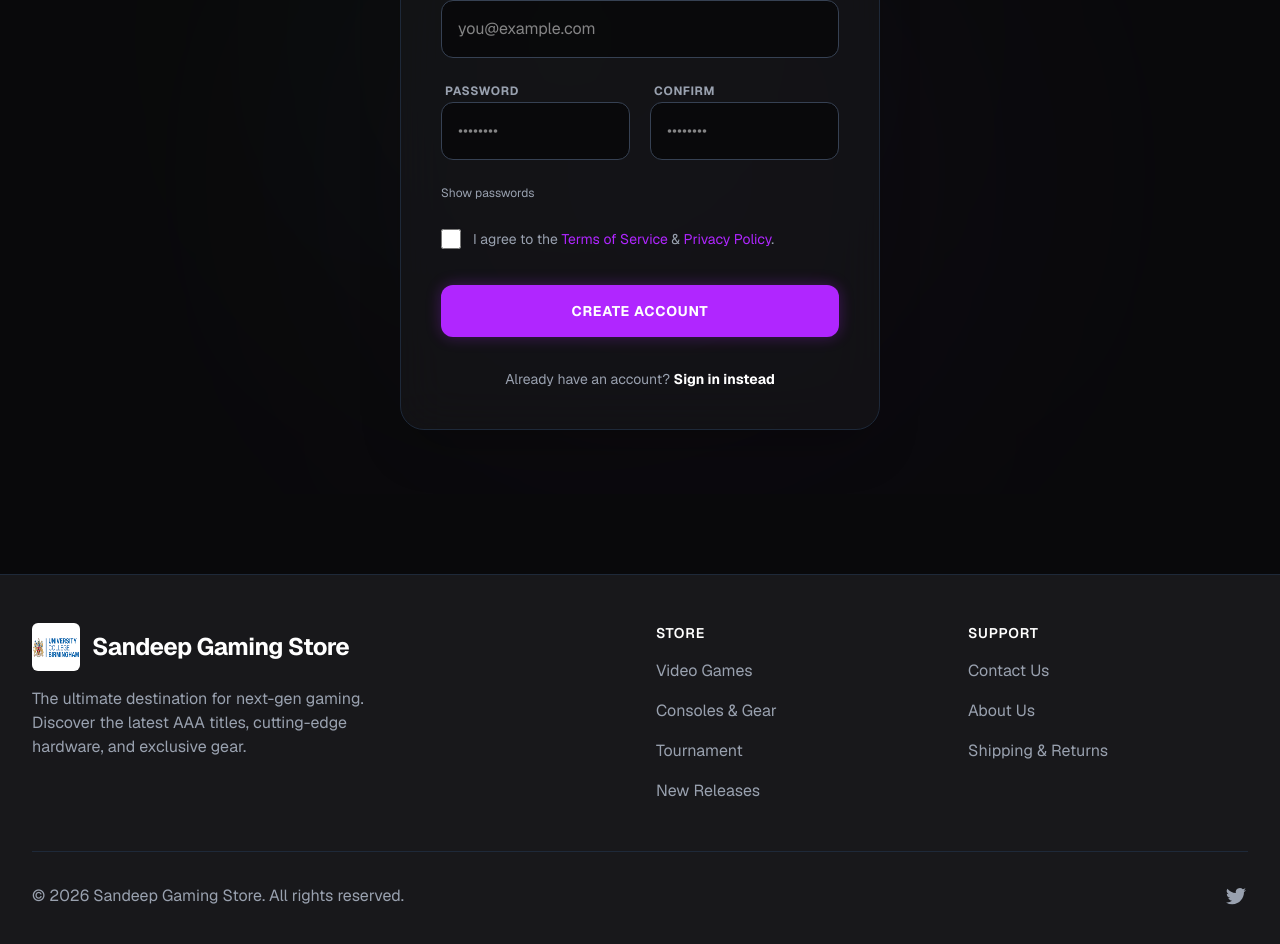
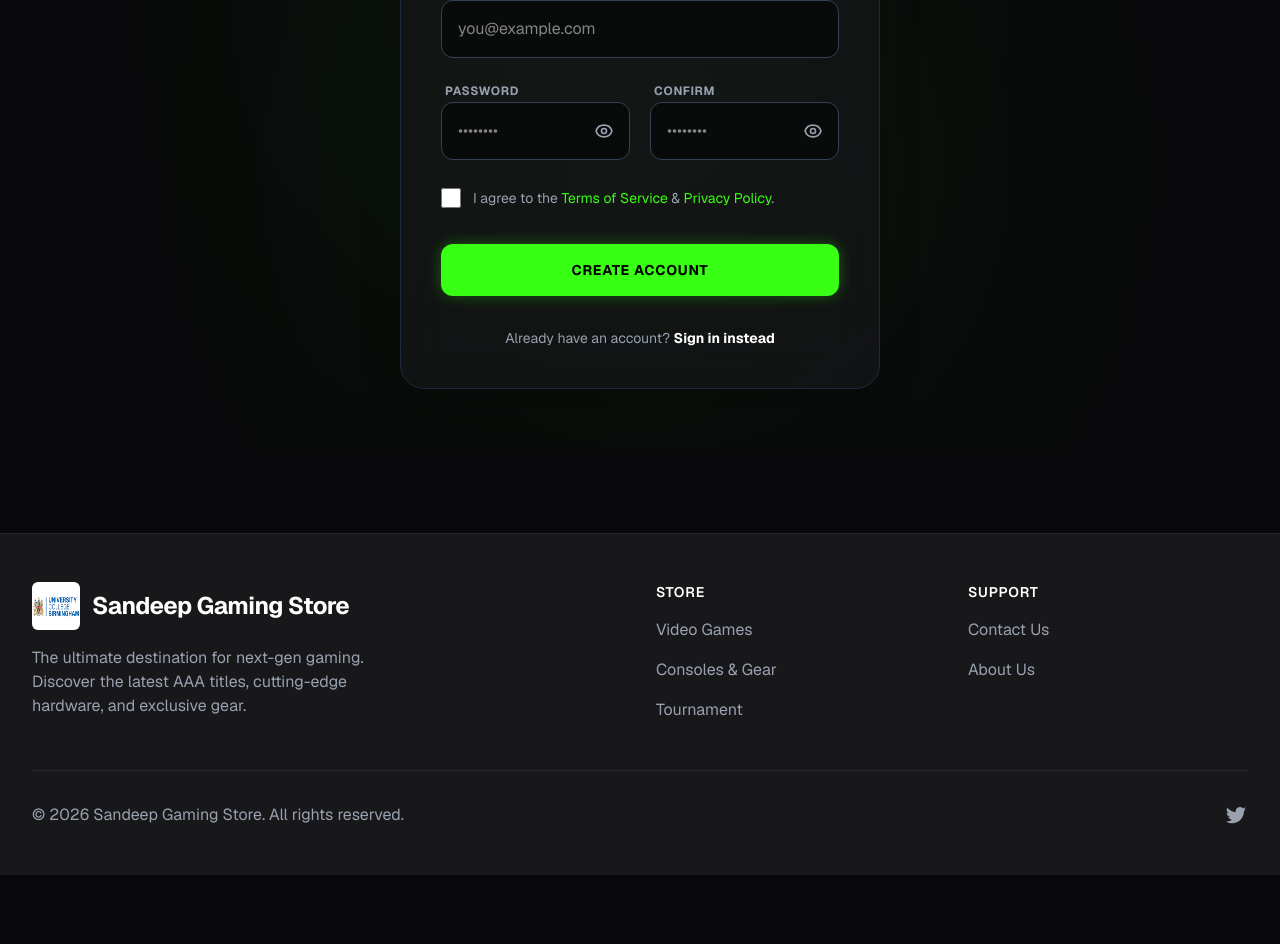
Before and after one commit to kusl007/Gaming_hub, a Next.js app: page /register in a window 1280 px wide. Shown: the part 400-1344 px from the top of the page. After the commit the page ends 1275 px from the top, so only its background shows below. Built offline with nearby package versions, Linux system fonts and the light colour scheme; no server answers.

Commit message:
feat: update Footer and Navbar components for improved styling, enhance Contact Us and Register pages with new content and form functionality, and add tournament registration section to Tournament page

```diff
--- a/app/components/Footer.tsx
+++ b/app/components/Footer.tsx
@@ -33,11 +33,7 @@ export default function Footer() {
                   Tournament
                 </Link>
               </li>
-              <li>
-                <Link href="/new-releases" className="text-base text-gray-400 hover:text-neon-purple transition-colors">
-                  New Releases
-                </Link>
-              </li>
+
             </ul>
           </div>
           <div>
@@ -53,11 +49,7 @@ export default function Footer() {
                   About Us
                 </Link>
               </li>
-              <li>
-                <Link href="/shipping" className="text-base text-gray-400 hover:text-neon-purple transition-colors">
-                  Shipping & Returns
-                </Link>
-              </li>
+
             </ul>
           </div>
         </div>
--- a/app/components/Navbar.tsx
+++ b/app/components/Navbar.tsx
@@ -138,8 +138,11 @@ export default function Navbar() {
               <button
                 type="button"
                 onClick={handleLogout}
-                className="text-xs uppercase border border-gray-700 rounded-lg px-3 py-1.5 text-gray-300 hover:text-white hover:border-neon-green/50"
+                className="inline-flex items-center gap-2 text-xs uppercase border border-neon-green/40 bg-neon-green/10 rounded-lg px-3 py-1.5 text-neon-green hover:bg-neon-green hover:text-black transition-colors font-semibold"
               >
+                <svg className="h-4 w-4" fill="none" viewBox="0 0 24 24" stroke="currentColor">
+                  <path strokeLinecap="round" strokeLinejoin="round" strokeWidth={2} d="M17 16l4-4m0 0l-4-4m4 4H7m6 4v1a2 2 0 01-2 2H6a2 2 0 01-2-2V7a2 2 0 012-2h5a2 2 0 012 2v1" />
+                </svg>
                 Logout
               </button>
             ) : (
@@ -201,7 +204,7 @@ export default function Navbar() {
               <button
                 type="button"
                 onClick={handleLogout}
-                className="w-full rounded-lg border border-gray-700 px-3 py-2 text-left text-sm font-medium uppercase text-gray-300 hover:text-white hover:bg-white/5"
+                className="w-full rounded-lg border border-neon-green/40 bg-neon-green/10 px-3 py-2 text-left text-sm font-medium uppercase text-neon-green hover:bg-neon-green hover:text-black transition-colors"
               >
                 Logout ({user.username})
               </button>
--- a/app/register/page.tsx
+++ b/app/register/page.tsx
@@ -55,7 +55,7 @@ export default function RegisterPage() {
     <div className="min-h-[calc(100vh-64px)] flex flex-col justify-center items-center relative overflow-hidden bg-background py-16">
       {/* Background visual effects */}
       <div className="absolute inset-0 z-0">
-        <div className="absolute top-1/4 right-1/4 w-[600px] h-[600px] bg-neon-purple/10 rounded-full blur-[150px] opacity-40"></div>
+        <div className="absolute top-1/4 right-1/4 w-[600px] h-[600px] bg-neon-green/10 rounded-full blur-[150px] opacity-40"></div>
         <div className="absolute bottom-1/4 left-1/4 w-[500px] h-[500px] bg-neon-green/10 rounded-full blur-[150px] opacity-40"></div>
       </div>
 
@@ -64,7 +64,7 @@ export default function RegisterPage() {
 
           <div className="text-center mb-10">
             <h1 className="text-3xl font-black tracking-tighter text-white mb-2 uppercase">
-              Join <span className="text-neon-purple">Sandeep Store</span>
+              Join <span className="text-neon-green">Sandeep Store</span>
             </h1>
             <p className="text-gray-400 text-sm">
               Create an account to track orders and save your wishlist.
@@ -85,7 +85,7 @@ export default function RegisterPage() {
                 value={username}
                 onChange={(e) => setUsername(e.target.value)}
                 required
-                className="w-full bg-black/50 border border-gray-700 text-white rounded-xl focus:ring-2 focus:ring-neon-purple focus:border-transparent block p-4 transition-all outline-none"
+                className="w-full bg-black/50 border border-gray-700 text-white rounded-xl focus:ring-2 focus:ring-neon-green focus:border-transparent block p-4 transition-all outline-none"
                 placeholder="GamerTag99"
               />
             </div>
@@ -97,7 +97,7 @@ export default function RegisterPage() {
                 value={email}
                 onChange={(e) => setEmail(e.target.value)}
                 required
-                className="w-full bg-black/50 border border-gray-700 text-white rounded-xl focus:ring-2 focus:ring-neon-purple focus:border-transparent block p-4 transition-all outline-none"
+                className="w-full bg-black/50 border border-gray-700 text-white rounded-xl focus:ring-2 focus:ring-neon-green focus:border-transparent block p-4 transition-all outline-none"
                 placeholder="you@example.com"
               />
             </div>
@@ -105,42 +105,80 @@ export default function RegisterPage() {
             <div className="grid grid-cols-1 md:grid-cols-2 gap-5">
               <div className="space-y-2">
                 <label className="text-xs font-bold text-gray-400 uppercase tracking-wider pl-1">Password</label>
+                <div className="relative">
                   <input
                     type={showPassword ? "text" : "password"}
                     value={password}
                     onChange={(e) => setPassword(e.target.value)}
                     required
-                  className="w-full bg-black/50 border border-gray-700 text-white rounded-xl focus:ring-2 focus:ring-neon-purple focus:border-transparent block p-4 transition-all outline-none"
+                    className="w-full bg-black/50 border border-gray-700 text-white rounded-xl focus:ring-2 focus:ring-neon-green focus:border-transparent block p-4 pr-12 transition-all outline-none"
                     placeholder="••••••••"
                   />
+                  <button
+                    type="button"
+                    onClick={() => setShowPassword((prev) => !prev)}
+                    className="absolute inset-y-0 right-0 px-4 text-gray-400 hover:text-white transition-colors"
+                    aria-label={showPassword ? "Hide password" : "Show password"}
+                  >
+                    {showPassword ? (
+                      <svg className="h-5 w-5" fill="none" viewBox="0 0 24 24" stroke="currentColor">
+                        <path strokeLinecap="round" strokeLinejoin="round" strokeWidth={2} d="M13.875 18.825A10.05 10.05 0 0112 19c-5 0-9-4-10-7a18.07 18.07 0 012.859-4.227m3.111-2.184A9.956 9.956 0 0112 5c5 0 9 4 10 7a18.091 18.091 0 01-4.243 5.586M15 12a3 3 0 11-6 0 3 3 0 016 0zm6 9L3 3" />
+                      </svg>
+                    ) : (
+                      <svg className="h-5 w-5" fill="none" viewBox="0 0 24 24" stroke="currentColor">
+                        <path strokeLinecap="round" strokeLinejoin="round" strokeWidth={2} d="M15 12a3 3 0 11-6 0 3 3 0 016 0z" />
+                        <path strokeLinecap="round" strokeLinejoin="round" strokeWidth={2} d="M2.458 12C3.732 7.943 7.523 5 12 5c4.478 0 8.27 2.944 9.542 7-1.272 4.057-5.064 7-9.542 7-4.477 0-8.268-2.943-9.542-7z" />
+                      </svg>
+                    )}
+                  </button>
+                </div>
               </div>
 
               <div className="space-y-2">
                 <label className="text-xs font-bold text-gray-400 uppercase tracking-wider pl-1">Confirm</label>
+                <div className="relative">
                   <input
                     type={showPassword ? "text" : "password"}
                     value={confirmPassword}
                     onChange={(e) => setConfirmPassword(e.target.value)}
                     required
-                  className="w-full bg-black/50 border border-gray-700 text-white rounded-xl focus:ring-2 focus:ring-neon-purple focus:border-transparent block p-4 transition-all outline-none"
+                    className="w-full bg-black/50 border border-gray-700 text-white rounded-xl focus:ring-2 focus:ring-neon-green focus:border-transparent block p-4 pr-12 transition-all outline-none"
                     placeholder="••••••••"
                   />
+                  <button
+                    type="button"
+                    onClick={() => setShowPassword((prev) => !prev)}
+                    className="absolute inset-y-0 right-0 px-4 text-gray-400 hover:text-white transition-colors"
+                    aria-label={showPassword ? "Hide password" : "Show password"}
+                  >
+                    {showPassword ? (
+                      <svg className="h-5 w-5" fill="none" viewBox="0 0 24 24" stroke="currentColor">
+                        <path strokeLinecap="round" strokeLinejoin="round" strokeWidth={2} d="M13.875 18.825A10.05 10.05 0 0112 19c-5 0-9-4-10-7a18.07 18.07 0 012.859-4.227m3.111-2.184A9.956 9.956 0 0112 5c5 0 9 4 10 7a18.091 18.091 0 01-4.243 5.586M15 12a3 3 0 11-6 0 3 3 0 016 0zm6 9L3 3" />
+                      </svg>
+                    ) : (
+                      <svg className="h-5 w-5" fill="none" viewBox="0 0 24 24" stroke="currentColor">
+                        <path strokeLinecap="round" strokeLinejoin="round" strokeWidth={2} d="M15 12a3 3 0 11-6 0 3 3 0 016 0z" />
+                        <path strokeLinecap="round" strokeLinejoin="round" strokeWidth={2} d="M2.458 12C3.732 7.943 7.523 5 12 5c4.478 0 8.27 2.944 9.542 7-1.272 4.057-5.064 7-9.542 7-4.477 0-8.268-2.943-9.542-7z" />
+                      </svg>
+                    )}
+                  </button>
+                </div>
               </div>
             </div>
 
             <button
               type="button"
               onClick={() => setShowPassword((prev) => !prev)}
-              className="text-xs text-gray-400 hover:text-white"
+              className="text-xs text-gray-400 hover:text-white hidden"
             >
               {showPassword ? "Hide passwords" : "Show passwords"}
             </button>
 
             <div className="pt-2 pb-4">
               <label className="flex items-center gap-3 cursor-pointer group">
-                <input type="checkbox" required className="form-checkbox text-neon-purple bg-black border-gray-700 rounded focus:ring-neon-purple/50 w-5 h-5 cursor-pointer" />
+                <input type="checkbox" required className="form-checkbox text-neon-green bg-black border-gray-700 rounded focus:ring-neon-green/50 w-5 h-5 cursor-pointer" />
                 <span className="text-gray-400 text-sm group-hover:text-white transition-colors">
-                  I agree to the <a href="#" className="text-neon-purple hover:underline">Terms of Service</a> & <a href="#" className="text-neon-purple hover:underline">Privacy Policy</a>.
+                  I agree to the <a href="#" className="text-neon-green hover:underline">Terms of Service</a> & <a href="#" className="text-neon-green hover:underline">Privacy Policy</a>.
                 </span>
               </label>
             </div>
@@ -148,7 +186,7 @@ export default function RegisterPage() {
             <button
               type="submit"
               disabled={isLoading}
-              className={`w-full text-white font-bold py-4 rounded-xl shadow-[0_0_15px_rgba(176,38,255,0.3)] transition-all uppercase tracking-wider text-sm ${isLoading ? 'bg-gray-600 cursor-not-allowed' : 'bg-neon-purple hover:shadow-[0_0_25px_rgba(176,38,255,0.6)]'}`}
+              className={`w-full text-black font-bold py-4 rounded-xl shadow-[0_0_15px_rgba(57,255,20,0.3)] transition-all uppercase tracking-wider text-sm ${isLoading ? 'bg-gray-600 cursor-not-allowed text-white shadow-none' : 'bg-neon-green hover:shadow-[0_0_25px_rgba(57,255,20,0.6)]'}`}
             >
               {isLoading ? "Creating Account..." : "Create Account"}
             </button>
@@ -156,7 +194,7 @@ export default function RegisterPage() {
 
           <div className="mt-8 text-center text-sm text-gray-400">
             Already have an account?{" "}
-            <Link href="/login" className="text-white font-bold hover:text-neon-purple transition-colors border-b border-transparent hover:border-neon-purple pb-0.5">
+            <Link href="/login" className="text-white font-bold hover:text-neon-green transition-colors border-b border-transparent hover:border-neon-green pb-0.5">
               Sign in instead
             </Link>
           </div>
```
Also changed, not shown: app/contact-us/page.tsx (+12 -2 lines), app/login/page.tsx (+22 -3 lines), app/tournament/page.tsx (+40 -0 lines). Lines whose indentation alone changed are shown as unchanged.
